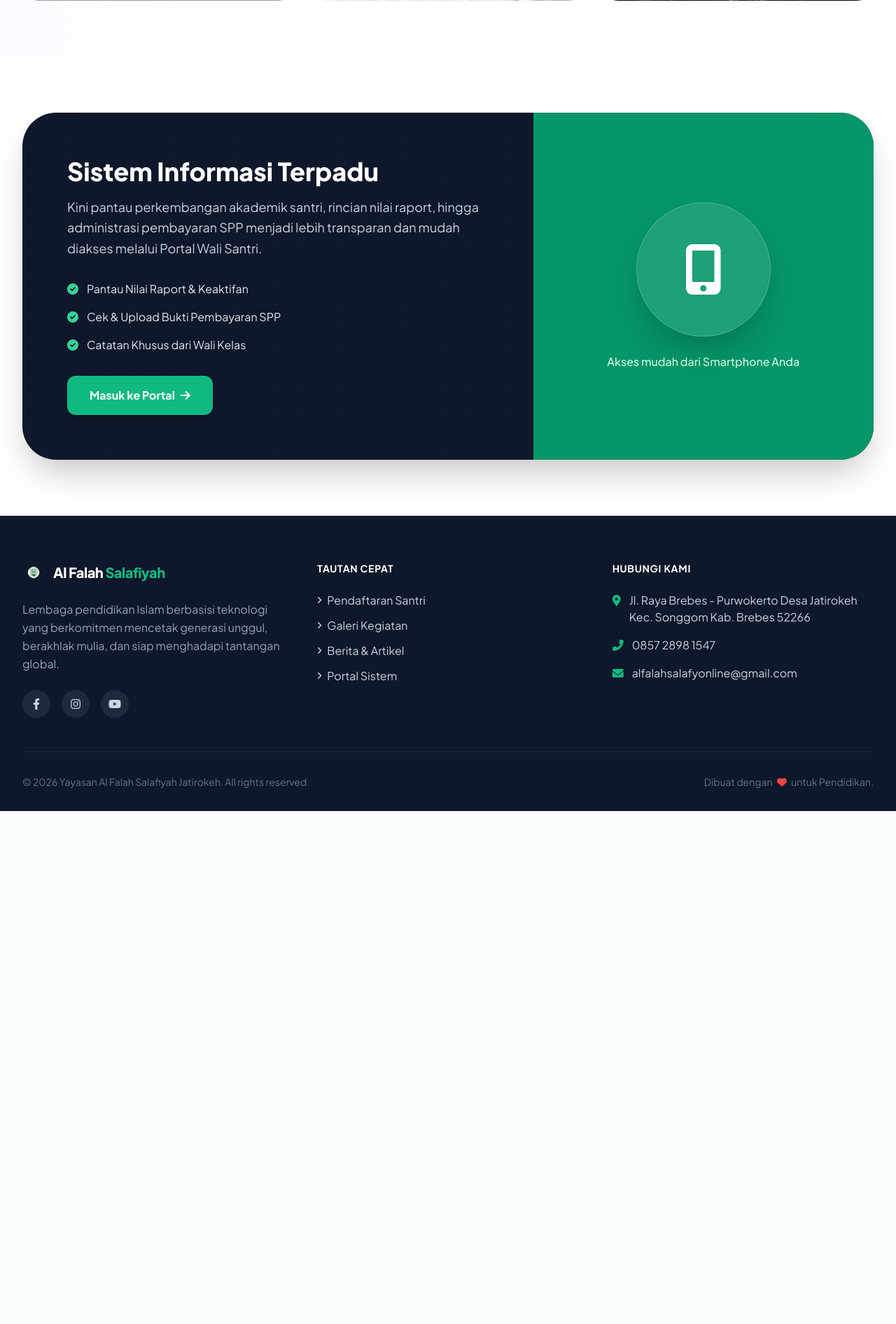
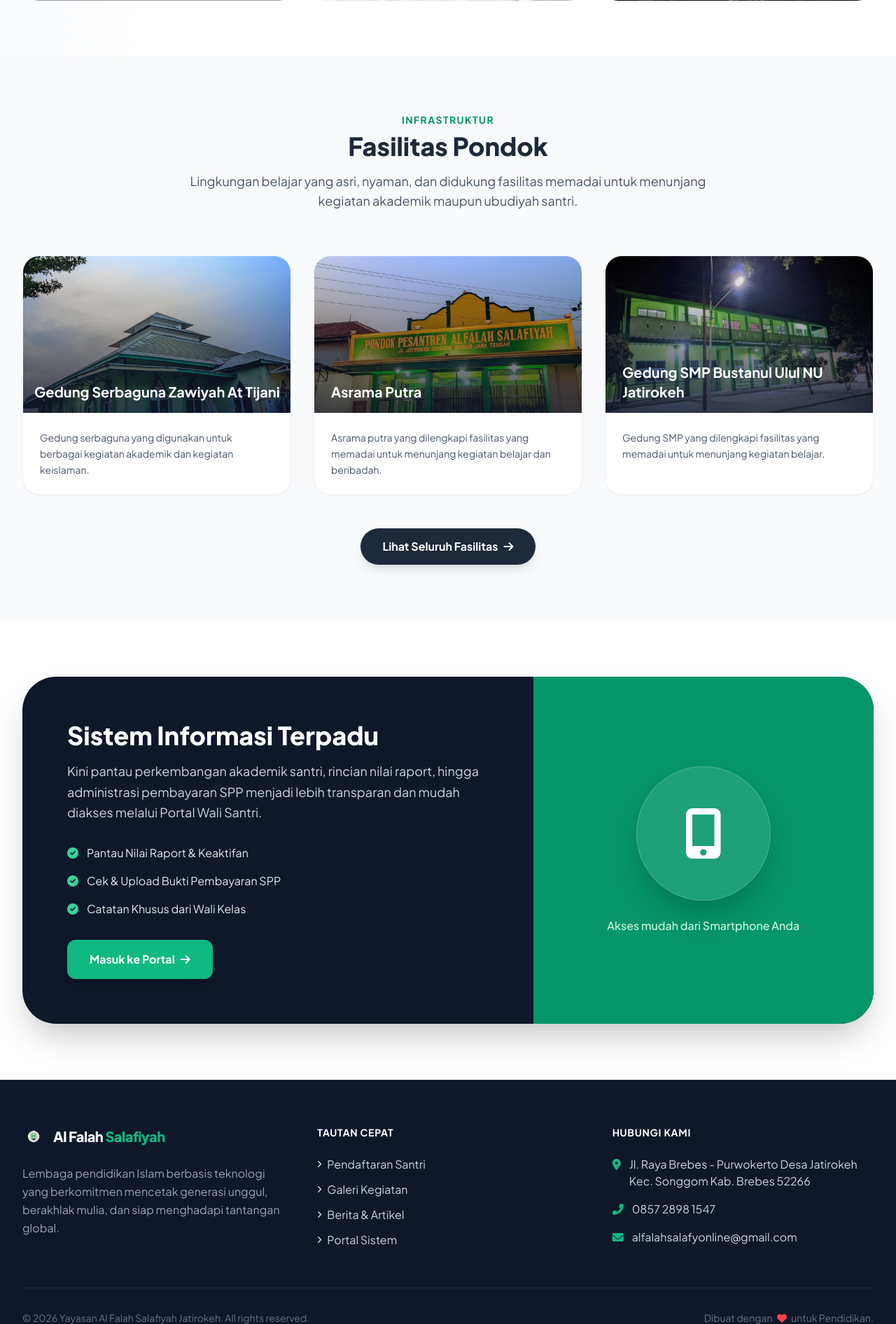
Before and after one commit to zakyrama312/Akademik-Pondok, a PHP site: page / in a window 1280 px wide. Shown: the part 2385-4277 px from the top of the page at 70% size. Before the commit the page ends 3544 px from the top, so only its background shows below. Run offline with PHP 8.4, Linux system fonts and the light colour scheme; some libraries are stand-ins or nearby versions; grey boxes are pictures that could not be loaded.

Commit message:
revisi landing page

```diff
--- a/admin/index.php
+++ b/admin/index.php
@@ -244,10 +244,10 @@ include '../components/header.php';
             </div>
         </div>
 
-        <div class="mt-8 pt-4 border-t border-gray-200 text-center text-sm text-gray-500">
+        <!-- <div class="mt-8 pt-4 border-t border-gray-200 text-center text-sm text-gray-500">
             &copy; <?php echo date('Y'); ?> Sistem Informasi Akademik & Keuangan. Dibuat dengan <i
                 class="fas fa-heart text-red-500 mx-1"></i> untuk Pondok.
-        </div>
+        </div> -->
 
     </main>
 </div>
--- a/index.php
+++ b/index.php
@@ -185,8 +185,9 @@
                         class="w-full h-full object-cover group-hover:scale-110 transition-transform duration-500">
                     <div
                         class="absolute inset-0 bg-gradient-to-t from-slate-900 via-slate-900/40 to-transparent opacity-0 group-hover:opacity-100 transition-opacity duration-500 flex flex-col justify-end p-6">
-                        <h4 class="text-lg font-bold text-white mb-1">Setoran Hafalan Al-Qur'an</h4>
-                        <p class="text-xs text-emerald-200">Kajian rutin ba'da Shubuh bersama Asatidz.</p>
+                        <h4 class="text-lg font-bold text-white mb-1">Pembacaan Maulid & Sholawat</h4>
+                        <p class="text-xs text-emerald-200">Memupuk mahabbah kepada Rasulullah melalui kegiatan rutinan
+                            pembacaan Maulid Nabi.</p>
                     </div>
                 </div>
 
@@ -196,8 +197,9 @@
                         class="w-full h-full object-cover group-hover:scale-110 transition-transform duration-500">
                     <div
                         class="absolute inset-0 bg-gradient-to-t from-slate-900 via-slate-900/40 to-transparent opacity-0 group-hover:opacity-100 transition-opacity duration-500 flex flex-col justify-end p-6">
-                        <h4 class="text-lg font-bold text-white mb-1">Pelajaran Kejuruan SMK</h4>
-                        <p class="text-xs text-blue-200">Santri mengasah skill pemrograman di Lab Komputer.</p>
+                        <h4 class="text-lg font-bold text-white mb-1">Pengajian Akbar & Haul</h4>
+                        <p class="text-xs text-blue-200">Keterlibatan santri dalam peringatan Haul Massal dan
+                            silaturahmi warga Jatirokeh.</p>
                     </div>
                 </div>
 
@@ -207,8 +209,9 @@
                         class="w-full h-full object-cover group-hover:scale-110 transition-transform duration-500">
                     <div
                         class="absolute inset-0 bg-gradient-to-t from-slate-900 via-slate-900/40 to-transparent opacity-0 group-hover:opacity-100 transition-opacity duration-500 flex flex-col justify-end p-6">
-                        <h4 class="text-lg font-bold text-white mb-1">Ibadah Sholat Lima Waktu</h4>
-                        <p class="text-xs text-emerald-200">Membiasakan sholat berjamaah di Masjid Pondok.</p>
+                        <h4 class="text-lg font-bold text-white mb-1">Ekstrakurikuler Pagar Nusa</h4>
+                        <p class="text-xs text-emerald-200">Membentuk fisik yang tangguh dan karakter ksatria melalui
+                            seni bela diri pencak silat.</p>
                     </div>
                 </div>
 
@@ -218,8 +221,9 @@
                         class="w-full h-full object-cover group-hover:scale-110 transition-transform duration-500">
                     <div
                         class="absolute inset-0 bg-gradient-to-t from-slate-900 via-slate-900/40 to-transparent opacity-0 group-hover:opacity-100 transition-opacity duration-500 flex flex-col justify-end p-6">
-                        <h4 class="text-lg font-bold text-white mb-1">Kegiatan Olahraga Sore</h4>
-                        <p class="text-xs text-amber-200">Futsal & Basket untuk menjaga kesehatan fisik.</p>
+                        <h4 class="text-lg font-bold text-white mb-1">Kajian & Doa Bersama</h4>
+                        <p class="text-xs text-amber-200">Momen khusyuk santriwati dalam kegiatan muhasabah dan
+                            pembinaan spiritual.</p>
                     </div>
                 </div>
 
@@ -229,8 +233,9 @@
                         class="w-full h-full object-cover group-hover:scale-110 transition-transform duration-500">
                     <div
                         class="absolute inset-0 bg-gradient-to-t from-slate-900 via-slate-900/40 to-transparent opacity-0 group-hover:opacity-100 transition-opacity duration-500 flex flex-col justify-end p-6">
-                        <h4 class="text-lg font-bold text-white mb-1">Kebersamaan di Ruang Makan</h4>
-                        <p class="text-xs text-emerald-200">Tarbiyah adab makan dan minum sesuai sunnah.</p>
+                        <h4 class="text-lg font-bold text-white mb-1">Semarak Class Meeting</h4>
+                        <p class="text-xs text-emerald-200">Lomba tarik tambang untuk mempererat solidaritas,
+                            kekompakan, dan kebersamaan santri.</p>
                     </div>
                 </div>
 
@@ -240,11 +245,76 @@
                         class="w-full h-full object-cover group-hover:scale-110 transition-transform duration-500">
                     <div
                         class="absolute inset-0 bg-gradient-to-t from-slate-900 via-slate-900/40 to-transparent opacity-0 group-hover:opacity-100 transition-opacity duration-500 flex flex-col justify-end p-6">
-                        <h4 class="text-lg font-bold text-white mb-1">Mudzakarah (Belajar Mandiri)</h4>
-                        <p class="text-xs text-purple-200">Mengulang pelajaran sekolah & diniyah di asrama.</p>
+                        <h4 class="text-lg font-bold text-white mb-1">Rihlah & Ziarah Auliya</h4>
+                        <p class="text-xs text-purple-200">Kegiatan ziarah tokoh ulama untuk mengenang jasa pendahulu
+                            dan memperkuat iman.</p>
                     </div>
                 </div>
 
+            </div>
+        </div>
+    </section>
+    <section id="fasilitas" class="py-20 bg-slate-50 relative">
+        <div class="max-w-7xl mx-auto px-4 sm:px-6 lg:px-8">
+            <div class="text-center max-w-3xl mx-auto mb-16">
+                <h3 class="text-emerald-600 font-bold uppercase tracking-widest text-sm mb-2">Infrastruktur</h3>
+                <h2 class="text-3xl md:text-4xl font-extrabold text-slate-800 mb-4">Fasilitas Pondok</h2>
+                <p class="text-slate-600 text-lg">Lingkungan belajar yang asri, nyaman, dan didukung fasilitas memadai
+                    untuk menunjang kegiatan akademik maupun ubudiyah santri.</p>
+            </div>
+
+            <div class="grid grid-cols-1 md:grid-cols-3 gap-8 mb-12">
+                <div
+                    class="bg-white rounded-3xl overflow-hidden shadow-sm hover:shadow-xl transition-shadow border border-slate-100 group">
+                    <div class="h-56 overflow-hidden relative">
+                        <img src="uploads/fasilitas/gedung serbaguna.jpeg" alt="Gedung Serbaguna"
+                            class="w-full h-full object-cover group-hover:scale-110 transition-transform duration-500">
+                        <div class="absolute inset-0 bg-gradient-to-t from-slate-900/80 to-transparent"></div>
+                        <h3 class="absolute bottom-4 left-4 text-xl font-bold text-white">Gedung Serbaguna Zawiyah At
+                            Tijani</h3>
+                    </div>
+                    <div class="p-6">
+                        <p class="text-slate-600 text-sm leading-relaxed">Gedung serbaguna yang digunakan untuk berbagai
+                            kegiatan akademik dan kegiatan keislaman.</p>
+                    </div>
+                </div>
+
+                <div
+                    class="bg-white rounded-3xl overflow-hidden shadow-sm hover:shadow-xl transition-shadow border border-slate-100 group">
+                    <div class="h-56 overflow-hidden relative">
+                        <img src="uploads/fasilitas/Asrama Putra.jpeg" alt="Asrama Putra"
+                            class="w-full h-full object-cover group-hover:scale-110 transition-transform duration-500">
+                        <div class="absolute inset-0 bg-gradient-to-t from-slate-900/80 to-transparent"></div>
+                        <h3 class="absolute bottom-4 left-6 text-xl font-bold text-white">Asrama Putra</h3>
+                    </div>
+                    <div class="p-6">
+                        <p class="text-slate-600 text-sm leading-relaxed">Asrama putra yang dilengkapi fasilitas yang
+                            memadai untuk menunjang kegiatan belajar dan beribadah.</p>
+                    </div>
+                </div>
+
+                <div
+                    class="bg-white rounded-3xl overflow-hidden shadow-sm hover:shadow-xl transition-shadow border border-slate-100 group">
+                    <div class="h-56 overflow-hidden relative">
+                        <img src="uploads/fasilitas/gedung smp.jpeg" alt="Gedung SMP"
+                            class="w-full h-full object-cover group-hover:scale-110 transition-transform duration-500">
+                        <div class="absolute inset-0 bg-gradient-to-t from-slate-900/80 to-transparent"></div>
+                        <h3 class="absolute bottom-4 left-6 text-xl font-bold text-white">Gedung SMP Bustanul Ulul NU
+                            Jatirokeh</h3>
+                    </div>
+                    <div class="p-6">
+                        <p class="text-slate-600 text-sm leading-relaxed">Gedung SMP yang dilengkapi fasilitas yang
+                            memadai untuk menunjang kegiatan belajar.</p>
+                    </div>
+                </div>
+            </div>
+
+            <div class="text-center">
+                <a href="fasilitas/index.php"
+                    class="inline-flex items-center gap-2 bg-slate-800 hover:bg-emerald-600 text-white px-8 py-3.5 rounded-full font-bold transition shadow-lg group">
+                    Lihat Seluruh Fasilitas <i
+                        class="fas fa-arrow-right group-hover:translate-x-1 transition-transform"></i>
+                </a>
             </div>
         </div>
     </section>
@@ -298,9 +368,9 @@
                         <span class="font-extrabold text-xl tracking-tight text-white">Al Falah<span
                                 class="text-emerald-500"> Salafiyah</span></span>
                     </div>
-                    <p class="text-slate-400 leading-relaxed mb-6">Lembaga pendidikan Islam berbasisi teknologi yang
+                    <p class="text-slate-400 leading-relaxed mb-6">Lembaga pendidikan Islam berbasis teknologi yang
                         berkomitmen mencetak generasi unggul, berakhlak mulia, dan siap menghadapi tantangan global.</p>
-                    <div class="flex gap-4">
+                    <!-- <div class="flex gap-4">
                         <a href="#"
                             class="w-10 h-10 rounded-full bg-slate-800 flex items-center justify-center hover:bg-emerald-600 hover:text-white transition"><i
                                 class="fab fa-facebook-f"></i></a>
@@ -310,7 +380,7 @@
                         <a href="#"
                             class="w-10 h-10 rounded-full bg-slate-800 flex items-center justify-center hover:bg-emerald-600 hover:text-white transition"><i
                                 class="fab fa-youtube"></i></a>
-                    </div>
+                    </div> -->
                 </div>
 
                 <div>
```
Also changed, not shown: fasilitas/index.php (added, +116 -0 lines), uploads/fasilitas/Asrama Putra.jpeg (added), uploads/fasilitas/BLKK.jpeg (added), uploads/fasilitas/asrama putra tahfidz.jpeg (added), uploads/fasilitas/asrama putri 2.jpeg (added), uploads/fasilitas/asrama putri 3.jpeg (added), uploads/fasilitas/asrama putri.jpeg (added), uploads/fasilitas/gedung serbaguna.jpeg (added), uploads/fasilitas/gedung smp 2.jpeg (added), uploads/fasilitas/gedung smp.jpeg (added). Lines whose indentation alone changed are shown as unchanged.
